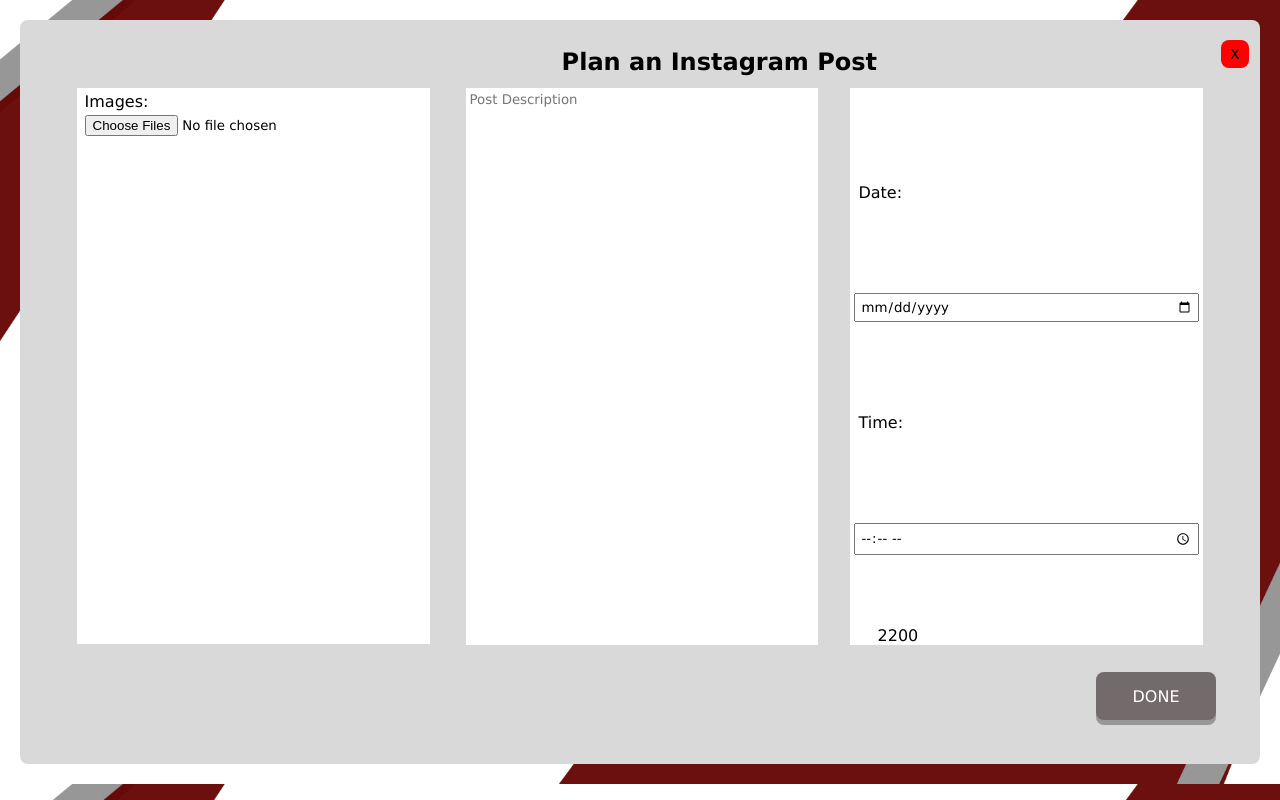
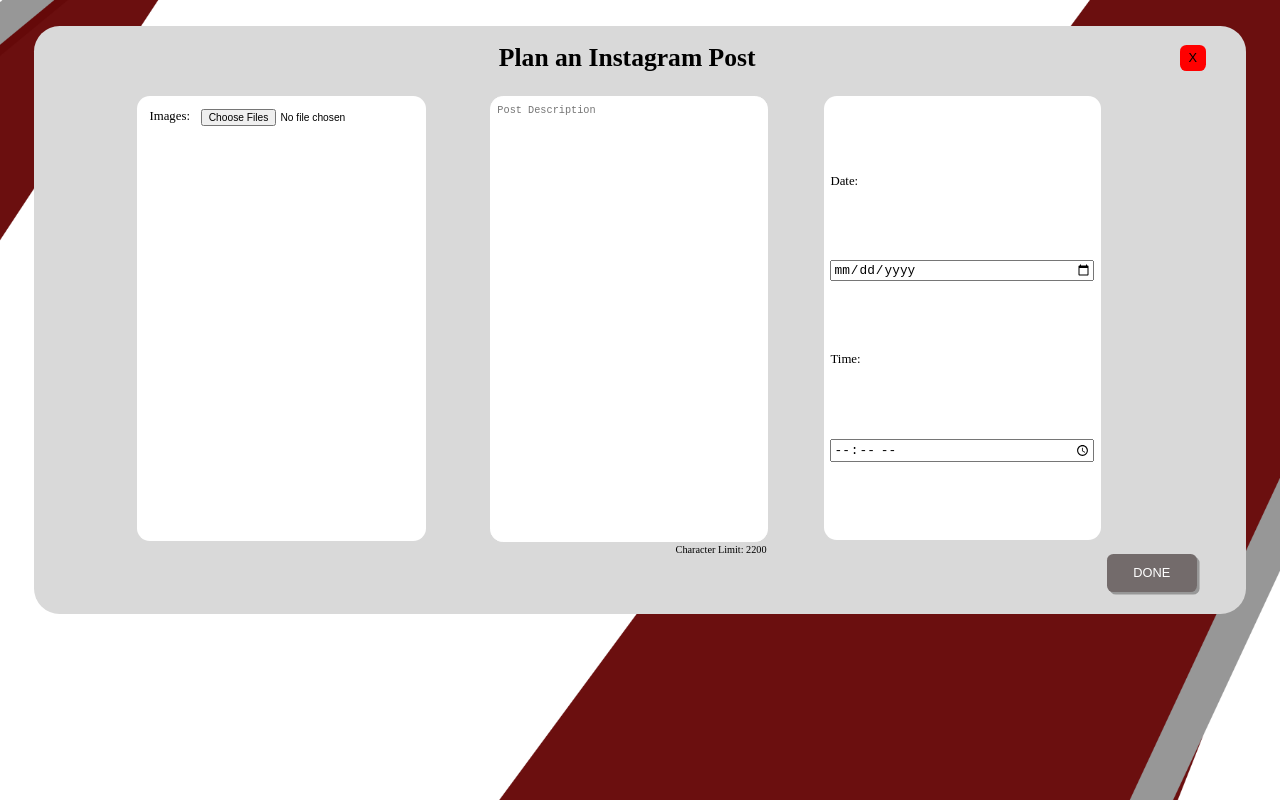
Before and after one commit to cse110-fa22-group10/cse110-fa22-group10, a plain HTML site: page scheduler/create_post/createIns.html in a window 1280 px wide. Drawn offline with Linux system fonts and the light colour scheme.

Commit message:
restructured the css and html for createIns

```diff
--- a/scheduler/create_post/createIns.css
+++ b/scheduler/create_post/createIns.css
@@ -1,129 +1,134 @@
-/*
- * TODO: Style the Instagram post creation page to look like the Figma
- * Edited by: Antonio
-*/
-
-/* Text Font */
-* {
-    font-family: 'Lucida Sans', 'Lucida Sans Regular', 'Lucida Grande', 'Lucida Sans Unicode', Geneva, Verdana, sans-serif;
-    padding: 4px;
-}
-
-/* Background */
 body {
-    background-image: url("../assets/create-post-background.png");
+    background: url('../assets/create-post-background.png') no-repeat center center fixed;
+    -webkit-background-size: cover;
+    -moz-background-size: cover;
+    -o-background-size: cover;
     background-size: cover;
 }
 
-/* Header */
-h1 {
-    font-size: 3vmin;
-    position: absolute;
-    margin-left: 42vw;
-    margin-top: 3vh;
+#post-container {
+    background-color: #d9d9d9;
+    margin: 2vw;
+    border-radius: 2vw;
+    height: 46vw;
+    width: auto;
+    position: relative;
 }
 
-/* Back button */
-.back-button {
-    position: absolute;
-    margin-left: 93.5%;
-    margin-top: 2vh;
+#upper-tab {
+    display: flex;
+    position: relative;
+    justify-content: center;
+    align-items: center;
 }
 
-#back {
-    background-color: red;
-    border-radius: 1vmin;
-    width: 2.2vw;
-    height: 2.2vw;
-    transition-duration: 0.1s;
-    border: none;
-    font-size: 1.7vmin;
+#page-title {
+    font-size: 2vw;
 }
 
-#back:hover {
-    background-color: white;
-    color: red;
+#back-button {
+    position: relative;
+    background-color: red;
+    border-radius: .5vw;
+    width: 2vw;
+    height: 2vw;
+    border: none;
+    font-size: 1vw;
+    left: 35%;
 }
 
-/* Flexbox separeted in left, middle and right */
 #post-creator {
-    background-color: #d9d9d9;
-    border-radius: 1vmin;
+    position: relative;
     display: flex;
     flex-direction: row;
-    justify-content: center;
-    gap: 3vmin;
-    padding-top: 8vh;
-    padding-bottom: 15vh;
-    height: 70vh;
+    gap: 5vw;
+    justify-content: space-evenly;
+    height: 75%;
+    width: 80%;
+    left: 8.5%
 }
 
-/* Left: Image */
-.left {
-    margin-top: 0.5vh;
-    width: 28%;
-    background-color: white;
+#image-label {
+    font-size: 1vw;
+    position: absolute;
 }
 
-/* Image preview */
-.left img {
-    margin: auto;
-    margin-top: 1.2vh;
-    aspect-ratio: auto;
-    max-width: 95%;
-    max-height: 95%;
-    display: block;
+#image-input {
+    position: absolute;
+    left: 5vw;
+    font-size: 0.8vw;
 }
 
-/* Middle: Post description */
-.middle {
-    width: 28%;
+.image-container {
+    display: flex;
+    margin-top: 0.5vw;
+    width: 30%;
+    height: 95%;
+    background-color: white;
+    font-size: 0.8vw;
+    padding: 1vw;
+    border-radius: 1vw;
 }
 
-/* Post Description */
+.text-container {
+    margin-top: 0.5vw;
+    width: 30%;
+    height: 97.5%;
+    font-size: 0.8vw;
+    border-radius: 1vw;
+}
+
 #desc-input {
-    height: 99.5%;
+    height: 100%;
     width: 100%;
     resize: none;
-    border: none;
+    border-color: white;
+    border-radius: 1vw;
+    font-size: 0.8vw;
+    padding: 0.5vw;
 }
 
-/* Maximum amount of characters */
 #char-limit {
     position: relative;
-    left: 26rem;
-    bottom: 5%;
+    left: 14.5vw;
 }
 
-/* Right */
-.right {
+#date-time-container {
     display: flex;
     flex-direction: column;
     justify-content: space-evenly;
-    margin-top: 0.5vh;
-    margin-left: 2.5vmin;
-    width: 28%;
-    height: 98.1%;
+    margin: 0.5vw;
+    width: 30%;
+    height: 97.5%;
     background-color: white;
+    border-radius: 1vw;
 }
 
-/* Submit Button */
+#date-time-container {
+    font-size: 1vw;
+    padding: 0.5vw;
+}
+
+#date-to-post,
+#time-to-post {
+    font-size: 1vw;
+}
+
 #submit {
     position: absolute;
-    right: 5%;
-    bottom: 10%;
-    border-radius: 1vmin;
-    width: 15vmin;
-    height: 6vmin;
+    left: 100%;
+    top: 105%;
+    border-radius: 0.5vw;
+    width: 7vw;
+    height: 3vw;
     background-color: #736B6B;
     color: white;
-    box-shadow: 0px 5px #979797;
+    box-shadow: 0.2vw 0.2vw #979797;
     border: none;
-    font-size: 2vmin;
-    transition-duration: 0.1s;
+    font-size: 1vw;
 }
 
-#submit:hover {
-    background-color: #979797;
+#subit:hover {
+    background-attachment: #970797;
     box-shadow: 0px 5px #736B6B;
 }
--- a/scheduler/create_post/createIns.html
+++ b/scheduler/create_post/createIns.html
@@ -1,5 +1,6 @@
 <!DOCTYPE html>
 <html lang="en">
+
 <head>
     <meta charset="=UTF-8" />
     <title>Instagram Post Creation Form</title>
@@ -7,41 +8,36 @@
     <link rel="stylesheet" href="./createIns.css" />
     <script src="./createIns.js" type="module"></script>
 </head>
+
 <body>
     <main>
-            <div class="back-button">
-                <button id="back">X</button>
+        <div id="post-container">
+            <div id="upper-tab">
+                <h1 id="page-title">Plan an Instagram Post</h1>
+                <button id="back-button">X</button>
             </div>
-            <h1>Plan an Instagram Post</h1>
-            <!-- This is the main form for the post creation-->
             <form id="post-creator">
-                <!-- Image on the left-->
-                <div class="left">
-                    <label for="image-input">Images:</label>
-                    <!-- Changed the type from image to file and added accepted images -Antonio -->
-                    <input id="image-input" name="image-input" type="file" multiple="true" accept=".jpg, .jpeg, .png, .bmp">
+                <div class="image-container">
+                    <label for="image-input" id="image-label">Images:</label>
+                    <input type="file" name="image-input" id="image-input" multiple="true"
+                        accept=".jpg, .jpeg, .png, .bmp">
                 </div>
-
-                <!-- Caption on the middle -->
-                <div class="middle">
+                <div class="text-container">
                     <label for="desc-input"></label>
-                    <!-- Added the maxlength atribute and set it to Instagram limitations -->
-                    <textarea id="desc-input" name="desc-input" resize="none" maxlength="2200" placeholder="Post Description"></textarea>
-
-                    <div id="char-limit">2200</div>
+                    <textarea name="desc-input" id="desc-input" maxlength="2200"
+                        placeholder="Post Description"></textarea>
+                    <div id="char-limit">Character Limit: 2200</div>
                 </div>
-                <!-- Post image, date, and time on the right-->
-                <div class="right">
+                <div id="date-time-container">
                     <label for="date-to-post">Date:</label>
                     <input id="date-to-post" name="date-to-post" type="date">
-
-                    <label for="time-to-post"> Time:</label>
+                    <label for="time-to-post">Time:</label>
                     <input id="time-to-post" name="time-to-post" type="time">
-
-                    <!-- Changed the submit button to a input type='submit' -Antonio -->
                     <input id="submit" name="submit-button" type="submit" value="DONE">
                 </div>
             </form>
+        </div>
     </main>
 </body>
+
 </html>
```
Lines whose indentation alone changed are shown as unchanged.
